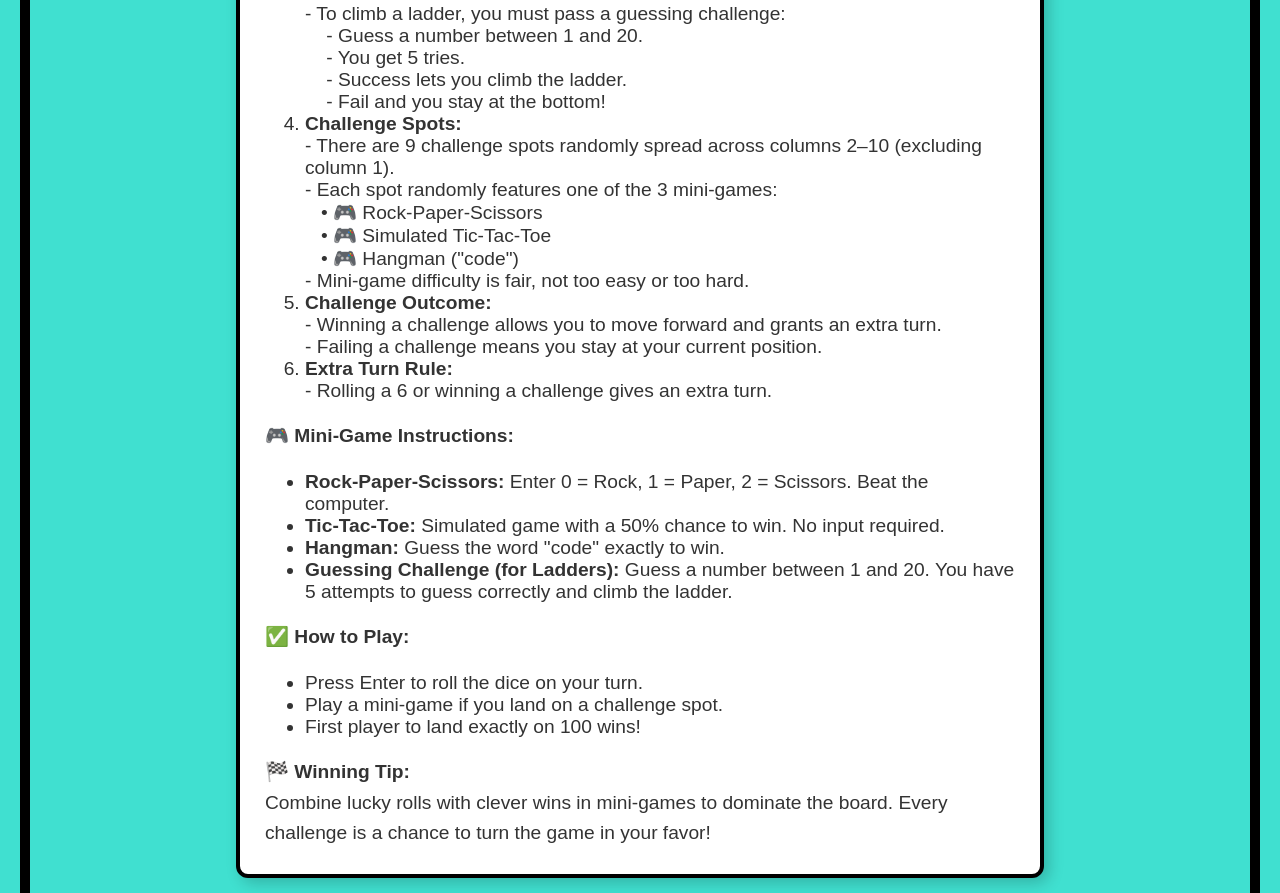
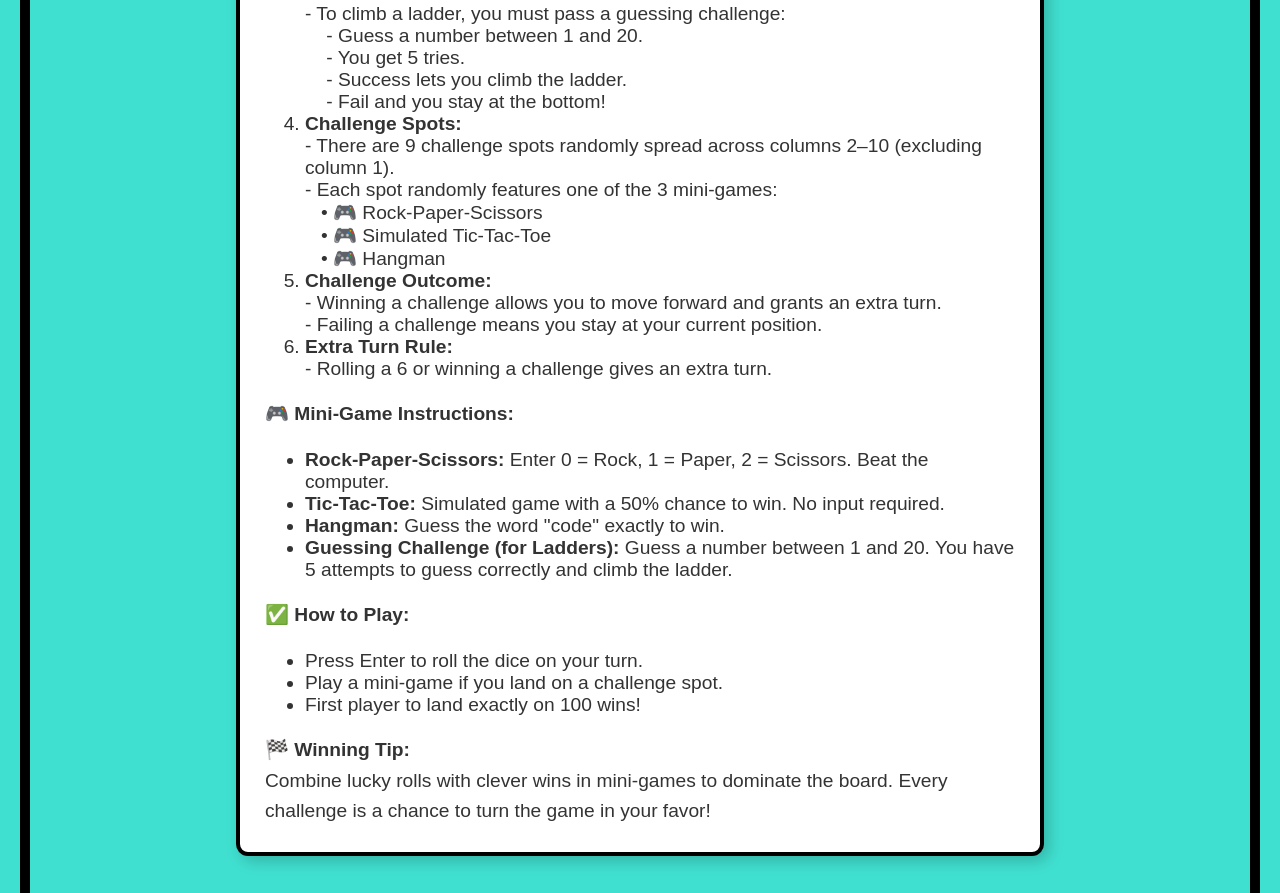
Before and after one commit to Aakarsh1806/DICE-GAME, a plain HTML site: page index.html in a window 1280 px wide. Shown: the part 928-1821 px from the top of the page. Drawn offline with Linux system fonts and the light colour scheme; a web font is replaced by a local one.

Commit message:
index.html

```diff
--- a/index.html
+++ b/index.html
@@ -132,8 +132,8 @@
                 - Each spot randomly features one of the 3 mini-games:<br>
                     &nbsp;&nbsp;&nbsp;• 🎮 Rock-Paper-Scissors<br>
                     &nbsp;&nbsp;&nbsp;• 🎮 Simulated Tic-Tac-Toe<br>
-                    &nbsp;&nbsp;&nbsp;• 🎮 Hangman ("code")<br>
-                - Mini-game difficulty is fair, not too easy or too hard.
+                    &nbsp;&nbsp;&nbsp;• 🎮 Hangman<br>
+
             </li>
             <li><strong>Challenge Outcome:</strong><br>
                 - Winning a challenge allows you to move forward and grants an extra turn.<br>
```
